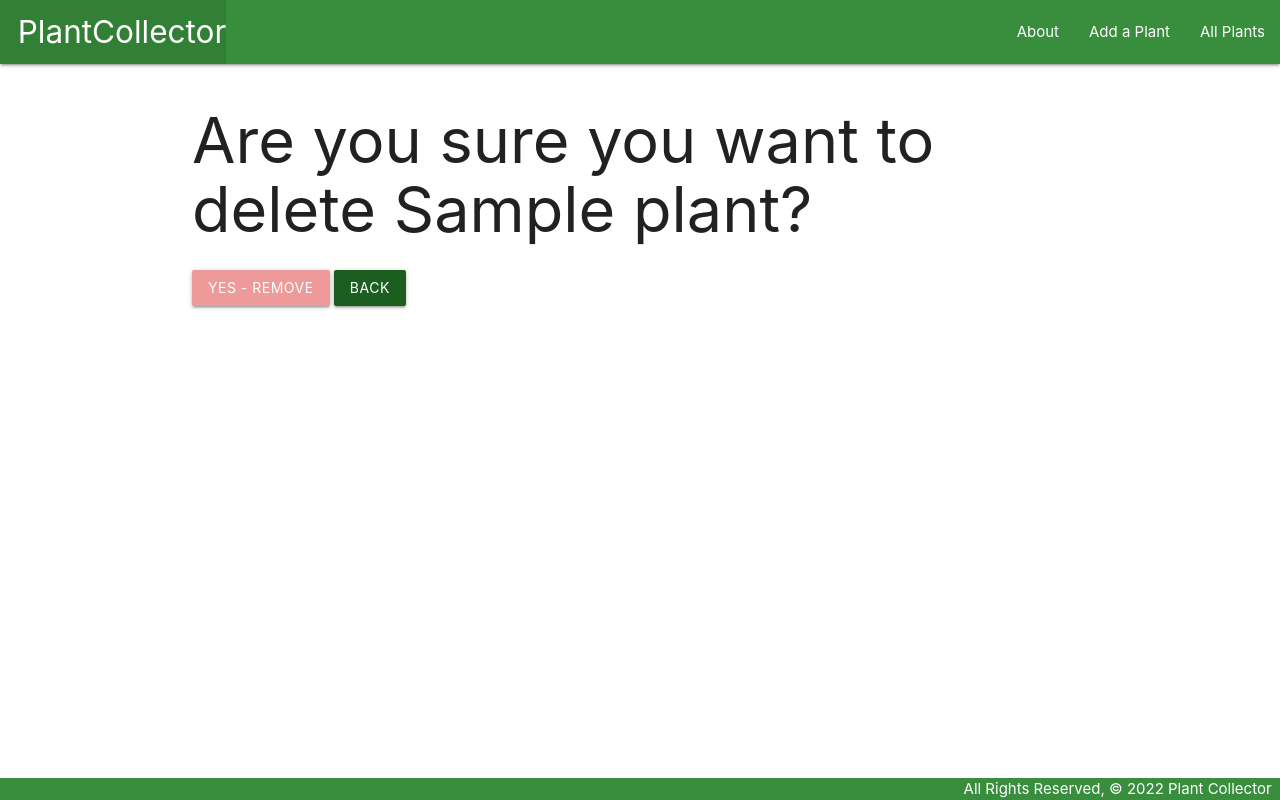
After one commit to alainagossett/houseplant-django, a Django app: page /plants/1/delete/ in a window 1280 px wide. The commit adds this page. Run offline with Django 4.2, Linux system fonts and the light colour scheme; tables that the repository leaves empty hold one stand-in row (values such as "Sample post").

Commit message:
adds Delete functionality

```diff
--- /dev/null
+++ b/main_app/templates/main_app/plant_confirm_delete.html
@@ -0,0 +1,14 @@
+{% extends 'base.html' %}
+
+{% block content %}
+
+<h1>Are you sure you want to delete {{ object.name }}?</h1>
+
+<form action="" method="POST">
+    {% csrf_token %}
+    {{ form.as_p }}
+    <input type="submit" value="Yes - Remove" class="btn red lighten-3">
+    <a href="{% url 'detail' object.id %}" class="btn green darken-4">Back</a>
+</form>
+
+{% endblock %}
--- a/main_app/templates/plants/detail.html
+++ b/main_app/templates/plants/detail.html
@@ -14,6 +14,7 @@
     </div>
     <div class="card-action">
         <a href="{% url 'plants_update' plant.id %}">Edit</a>
+        <a href="{% url 'plants_delete' plant.id %}">Delete</a>
     </div>
 </div>
 
--- a/main_app/urls.py
+++ b/main_app/urls.py
@@ -8,4 +8,5 @@ urlpatterns = [
     path('plants/<int:plant_id>/', views.plants_detail, name='detail'),
     path('plants.create', views.PlantCreate.as_view(), name='plants_create'),
     path('plants/<int:pk>/update/', views.PlantUpdate.as_view(), name='plants_update'),
+    path('plants/<int:pk>/delete/', views.PlantDelete.as_view(), name='plants_delete'),
 ]
--- a/main_app/views.py
+++ b/main_app/views.py
@@ -29,3 +29,7 @@ class PlantCreate(CreateView):
 class PlantUpdate(UpdateView):
     model = Plant
     fields = ('description', 'issues', 'water')
+
+class PlantDelete(DeleteView):
+    model = Plant
+    success_url = '/plants/'
```
